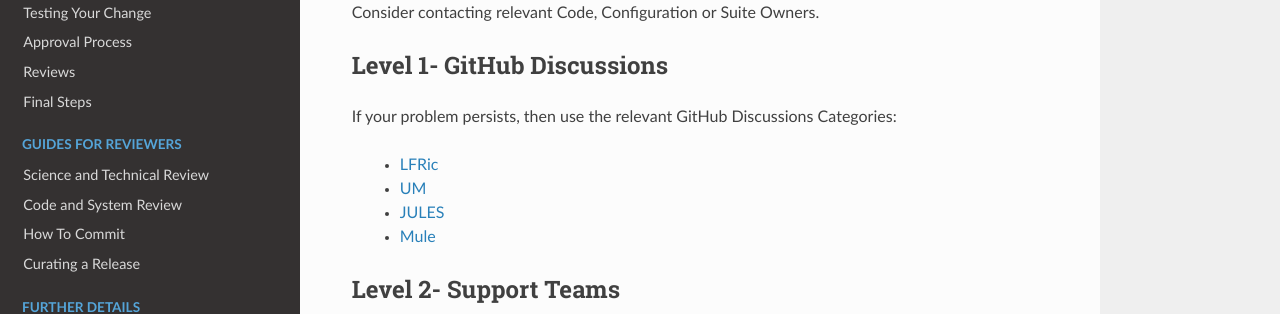
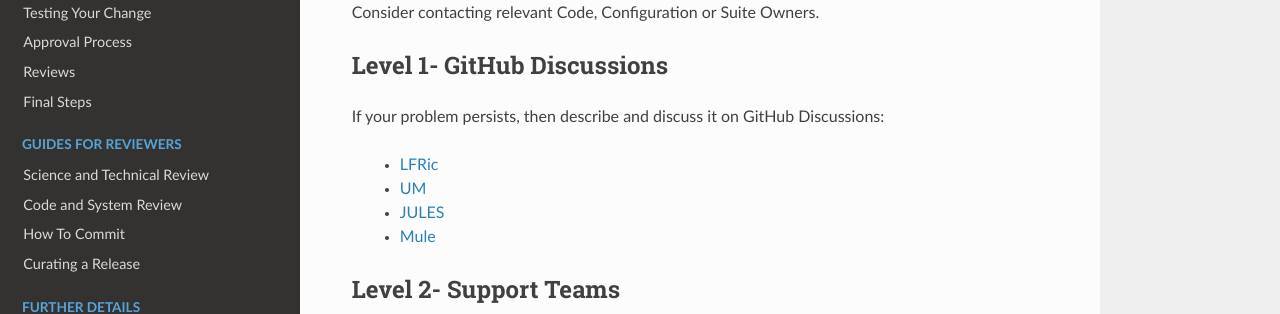
Before and after one commit to MetOffice/simulation-systems, a Sphinx documentation site: the page built from source/WorkingPractices/support.rst, in a window 1280 px wide and 1271 px high. Shown: the part 287-601 px from the top of the window. Built offline with Sphinx 7.4.7 and the Read the Docs theme 2.0.0, drawn with Linux system fonts in a browser that asks for light colours.

Commit message:
minor chnage of wording in the support section

```diff
--- a/source/WorkingPractices/support.rst
+++ b/source/WorkingPractices/support.rst
@@ -13,7 +13,7 @@
 
 Level 1- GitHub Discussions
 ---------------------------
-If your problem persists, then use the relevant GitHub Discussions Categories:
+If your problem persists, then describe and discuss it on GitHub Discussions:
 
     * `LFRic <https://github.com/MetOffice/simulation-systems/discussions/categories/lfric>`_
     * `UM <https://github.com/MetOffice/simulation-systems/discussions/categories/um>`_
```
